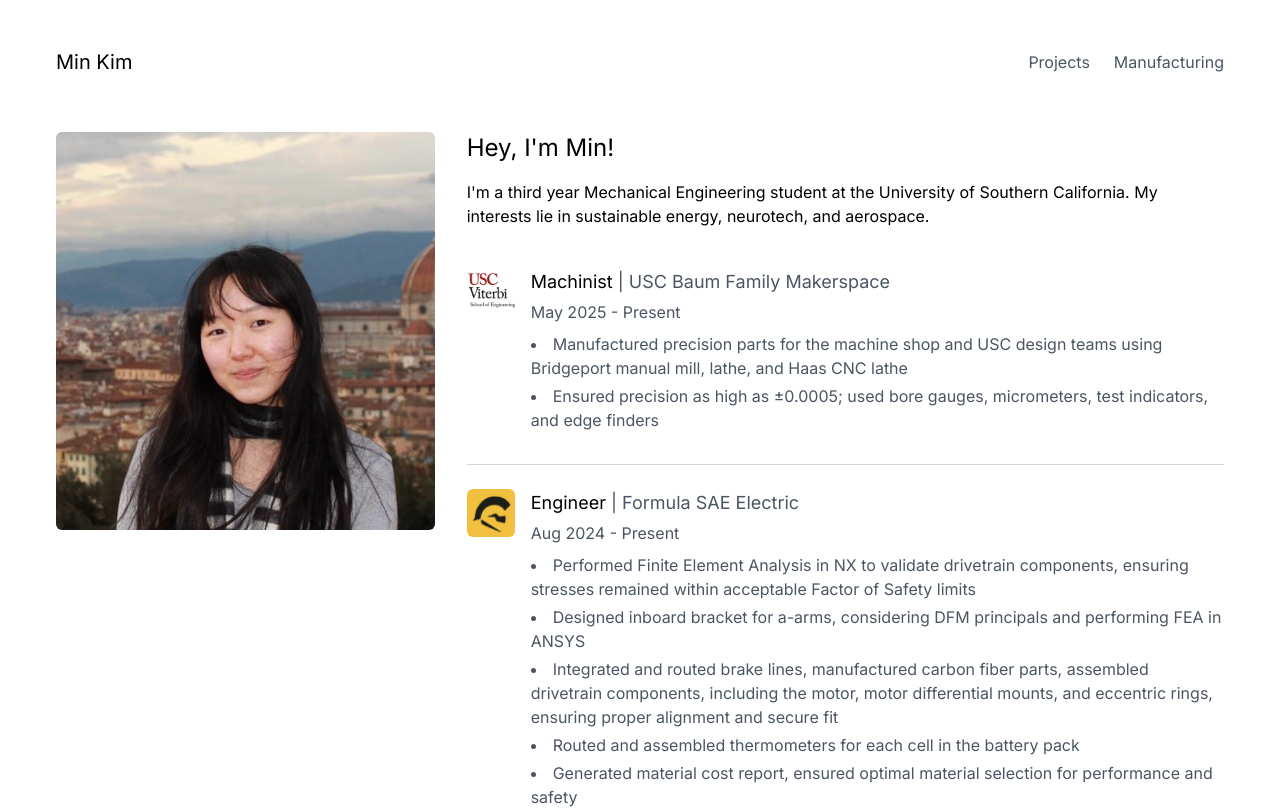
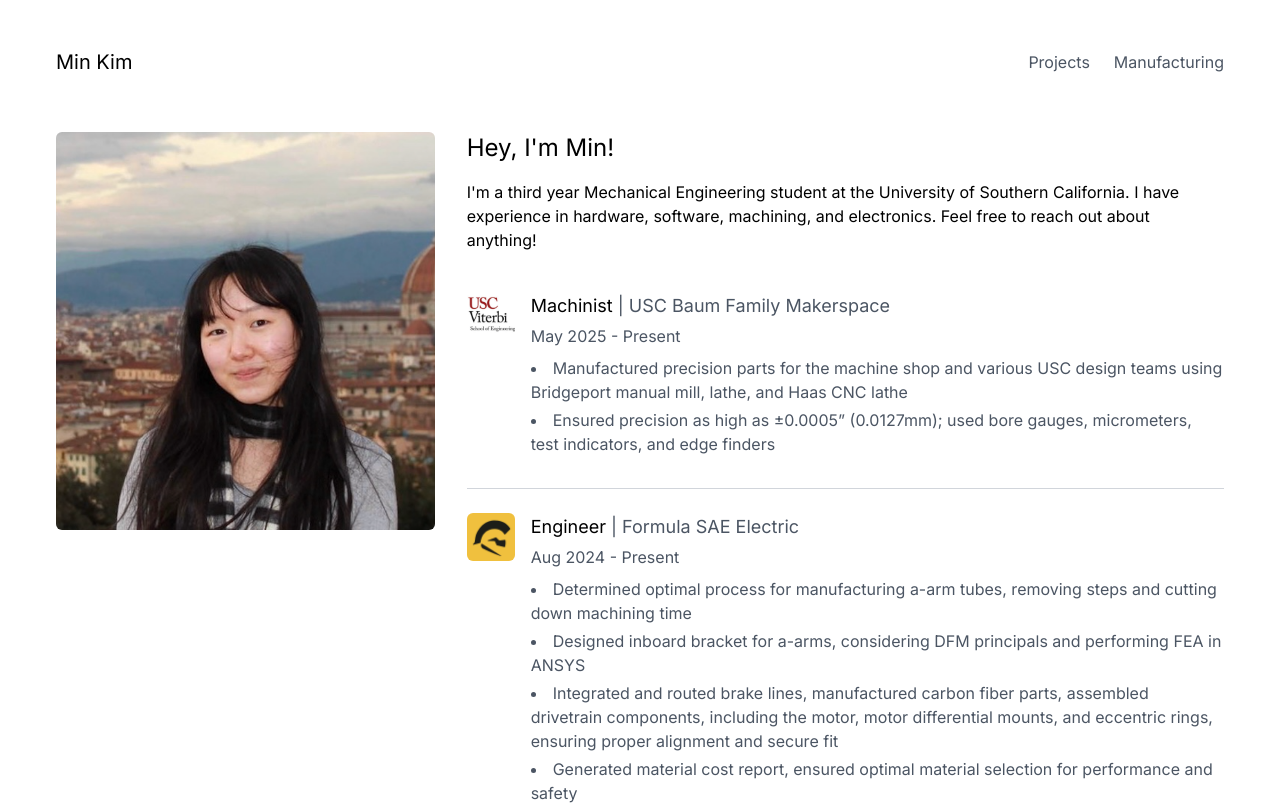
Before and after one commit to min-kim123/portfolio, a React (Vite) app: page / in a window 1280 px wide. Shown: the top 809 px of the page. Built offline with nearby package versions, Linux system fonts and the light colour scheme.

Commit message:
homepage update

```diff
--- a/src/pages/HomePage.jsx
+++ b/src/pages/HomePage.jsx
@@ -16,8 +16,8 @@ const experiences = [
     start: "May 2025",
     end: "Present",
     description: [
-      "Manufactured precision parts for the machine shop and USC design teams using Bridgeport manual mill, lathe, and Haas CNC lathe",
-      "Ensured precision as high as ±0.0005; used bore gauges, micrometers, test indicators, and edge finders",
+      "Manufactured precision parts for the machine shop and various USC design teams using Bridgeport manual mill, lathe, and Haas CNC lathe",
+      "Ensured precision as high as ±0.0005” (0.0127mm); used bore gauges, micrometers, test indicators, and edge finders",
     ],
   },
   {
@@ -27,10 +27,9 @@ const experiences = [
     start: "Aug 2024",
     end: "Present",
     description: [
-      "Performed Finite Element Analysis in NX to validate drivetrain components, ensuring stresses remained within acceptable Factor of Safety limits",
+      "Determined optimal process for manufacturing a-arm tubes, removing steps and cutting down machining time",
       "Designed inboard bracket for a-arms, considering DFM principals and performing FEA in ANSYS",
       "Integrated and routed brake lines, manufactured carbon fiber parts, assembled drivetrain components, including the motor, motor differential mounts, and eccentric rings, ensuring proper alignment and secure fit",
-      "Routed and assembled thermometers for each cell in the battery pack",
       "Generated material cost report, ensured optimal material selection for performance and safety",
     ],
   },
@@ -74,8 +73,8 @@ export default function HomePage() {
         <h1 className="text-2xl ">Hey, I'm Min!</h1>
         <p>
           I'm a third year Mechanical Engineering student at the University of
-          Southern California. My interests lie in sustainable energy,
-          neurotech, and aerospace.
+          Southern California. I have experience in hardware, software,
+          machining, and electronics. Feel free to reach out about anything!
         </p>
         <h2 className="text-xl"></h2>
         <div className="divide-y divide-gray-300">
```
